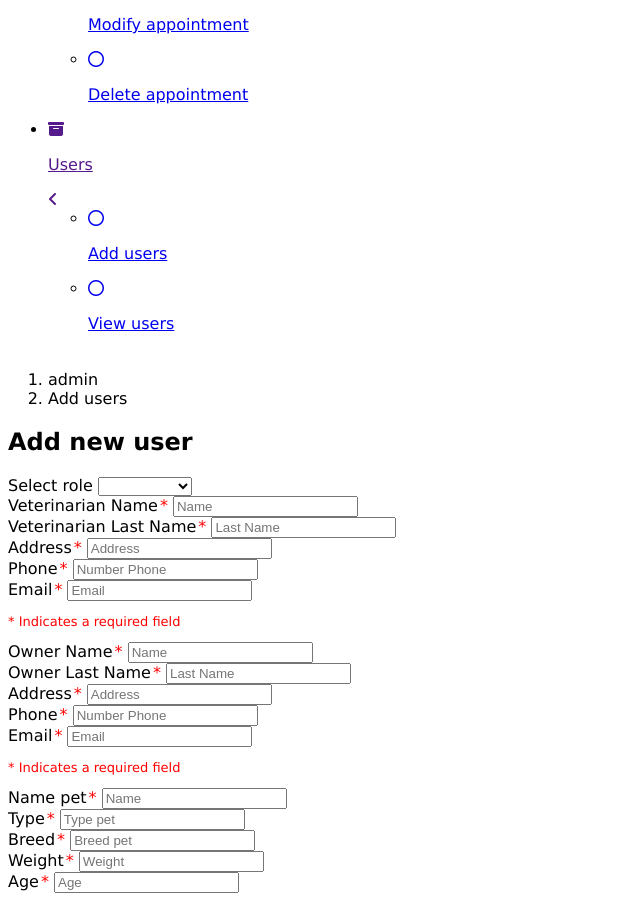
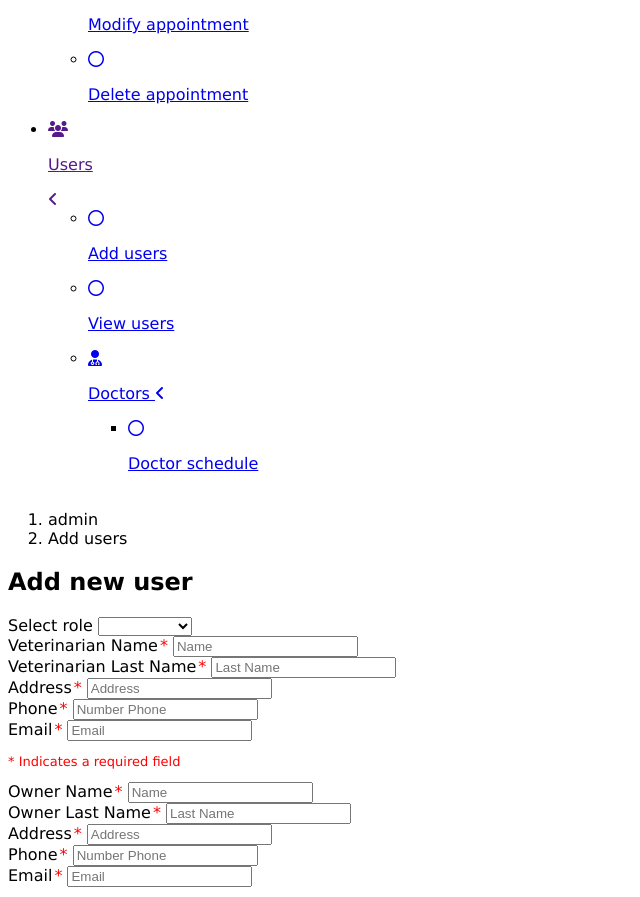
Before and after one commit to andrwe455/Petcare, a website with bundled scripts: page frontend/modules/admin/addUsers.html in a window 1280 px wide. Shown: the part 1870-2767 px from the top of the page, without its empty margins (0-640 px from the left). Built offline with nearby package versions, Linux system fonts and the light colour scheme.

Commit message:
HU-03
Add user delete functionality and routing admin delete

```diff
--- a/backend/routes/router.js
+++ b/backend/routes/router.js
@@ -36,6 +36,7 @@ router.get('/home/admin/addUser',sess.getUserId,sess.roleValidator, pagesControl
 router.post('/crtUser',registerController.register,userController.addUser)
 router.get('/home/admin/showUsers',sess.getUserId,sess.roleValidator, pagesController.showUsers);
 router.get('/getAllUsers', userController.getAllUsers);
+router.delete('/deleteUser/:id', userController.deleteUser);
 
 router.get('/home/admin/createMedicine',sess.getUserId,sess.roleValidator, pagesController.createMedicine);
 router.get('/home/admin/modifyMedicine',sess.getUserId,sess.roleValidator, pagesController.modifyMedicine);
--- a/frontend/modules/admin/addUsers.html
+++ b/frontend/modules/admin/addUsers.html
@@ -136,7 +136,7 @@
                       </li>
                       <li class="nav-item menu-open">
                         <a href="" class="nav-link active">
-                            <i class="fa-solid fa-archive nav-icon"></i>
+                            <i class="fa-solid fa-users nav-icon"></i>
                             <p>
                                 Users
                             </p>
@@ -155,6 +155,22 @@
                                 <i class="far fa-circle nav-icon"></i>
                                 <p>View users</p>
                               </a>
+                            </li>
+                            <li class="nav-item">
+                                <a href="#" class="nav-link">
+                                    <i class="nav-icon fa-solid fa-user-doctor"></i>
+                                    <p>Doctors
+                                        <i class="right fas fa-angle-left"></i>
+                                    </p>
+                                </a>
+                                <ul class="nav-treeview">
+                                    <li class="nav-item">
+                                        <a href="/home/admin/doctorSchedule" class="nav-link">
+                                            <i class="far fa-circle nav-icon"></i>
+                                            <p>Doctor schedule</p>
+                                        </a>
+                                    </li>
+                                </ul>
                             </li>
                         </ul>
                       </li>
```
Also changed, not shown: backend/controller/userController.js (+16 -1 lines).
